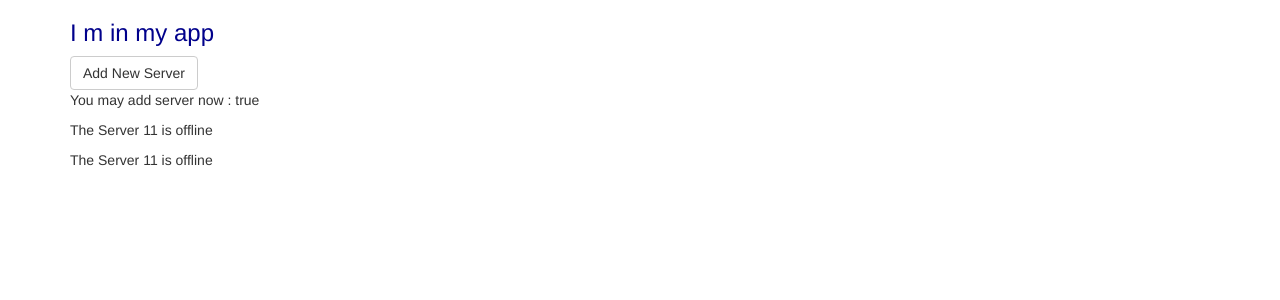
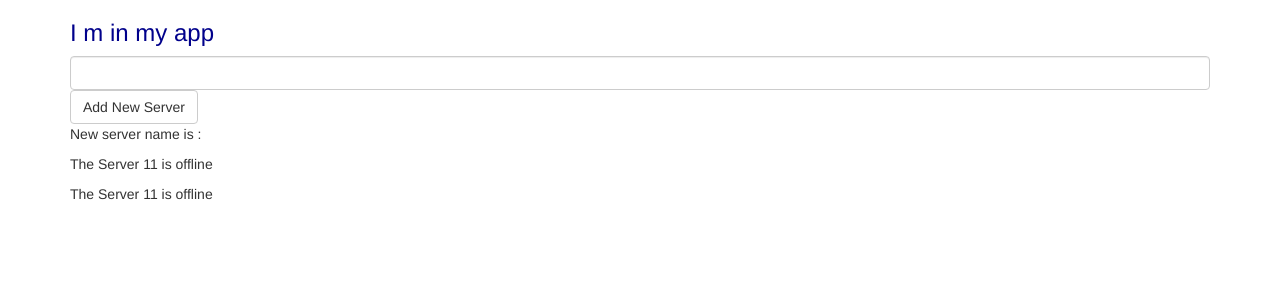
Before and after one commit to smemane/GuideToAngular, an Angular app in the folder Angular-complete-guide/: page / in a window 1280 px wide. Shown: the top 300 px of the page. Built offline with nearby package versions, Linux system fonts and the light colour scheme.

Commit message:
add an input element, along with an event, and onInput property - databinding html to ts demo

```diff
--- a/Angular-complete-guide/src/app/servers/servers.component.html
+++ b/Angular-complete-guide/src/app/servers/servers.component.html
@@ -1,7 +1,14 @@
+
+
+<input type="text" name="serverNameInput"
+        id="input${1/(\w+)/\u\1/g}" class="form-control"
+        value="" required="required" pattern="" title=""
+        (input)="onUserInput($event)">
 
 <button type="button" class="btn btn-default"
  [disabled]="!allowNewServer" (click)="onServerCreated($event)">Add New Server</button>
- <p>You may add server now : {{ allowNewServer }}</p>
+
+ <p>New server name is : {{ serverName }}</p>
 
 <app-server></app-server>
 <app-server></app-server>
--- a/Angular-complete-guide/src/app/servers/servers.component.ts
+++ b/Angular-complete-guide/src/app/servers/servers.component.ts
@@ -10,12 +10,17 @@ import { Component, OnInit } from '@angular/core';
 export class ServersComponent implements OnInit {
 
   allowNewServer: boolean = false;
+  serverName: string = "";
   constructor() {
     setTimeout(() => {
       this.allowNewServer = true;
     }, 2000);
   }
 
+  onUserInput = (event: Event): void => {
+    this.serverName = (<HTMLInputElement>event.target).value;
+    console.log("Added a new server " + this.serverName);
+  }
   onServerCreated = (event: Event): void => {
     this.allowNewServer = false;
     console.log("New server was created by target " + (<HTMLButtonElement>event.target));
```
